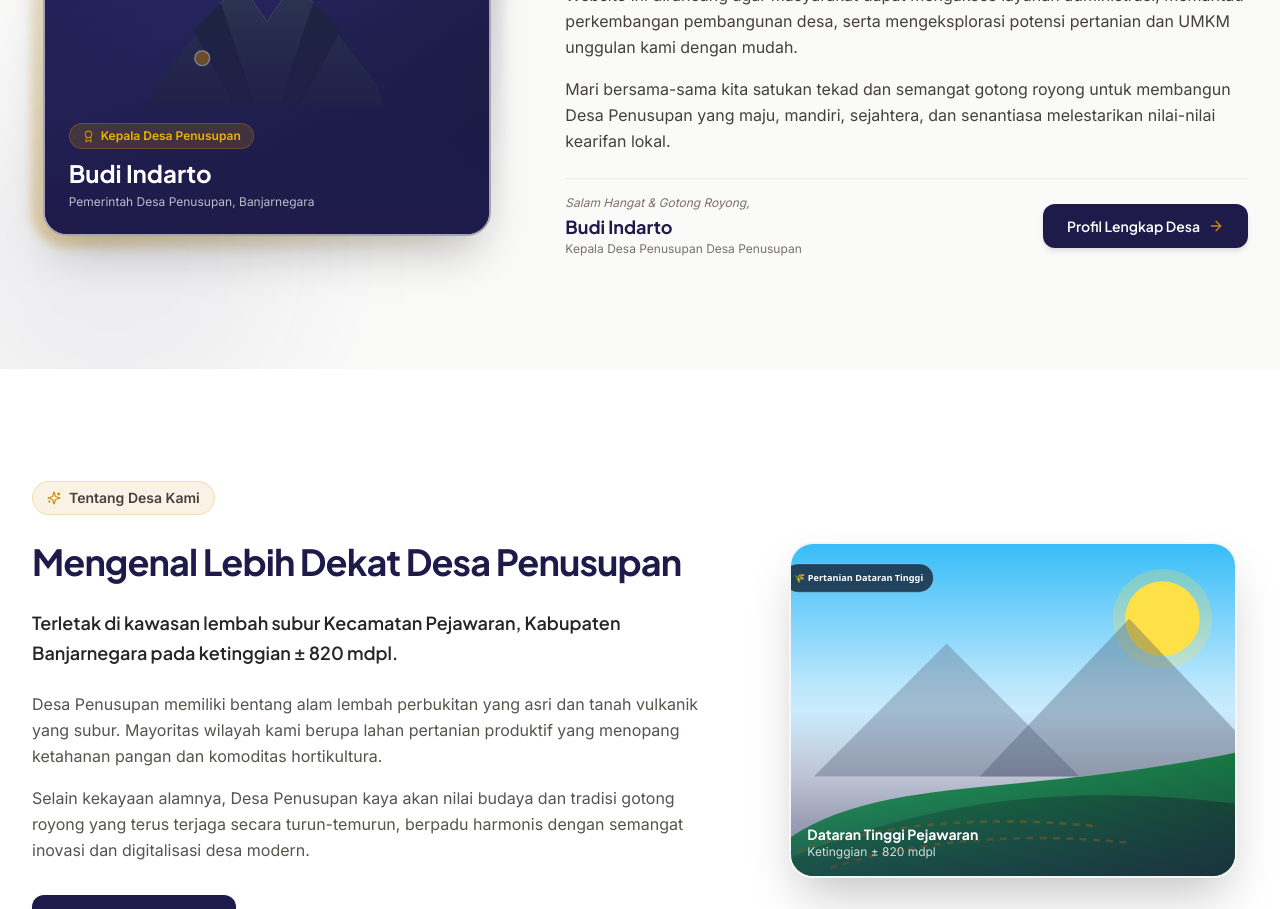
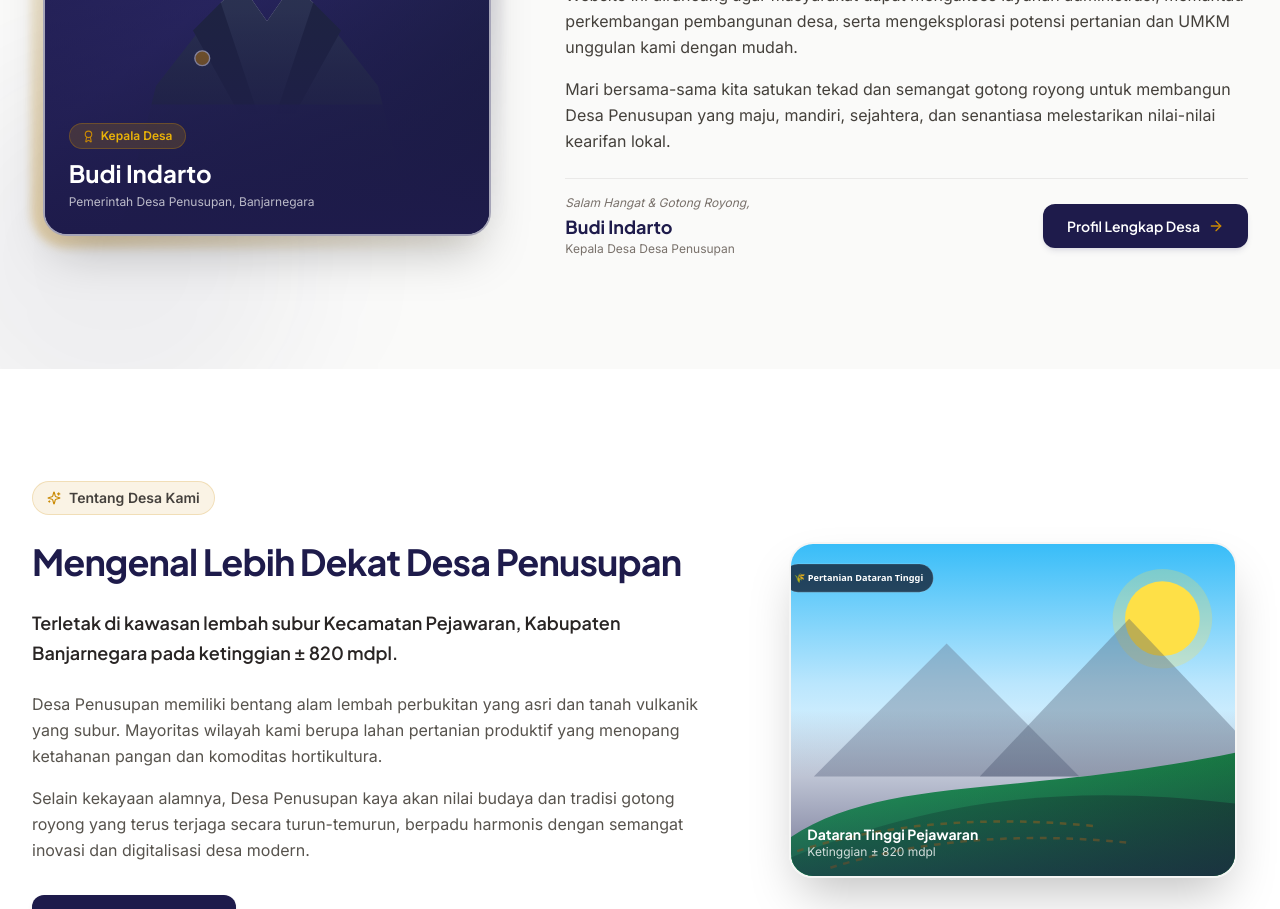
Before and after one commit to AchmadAkif/penusupan-monorepo, a Next.js app in the folder apps/web/: page / in a window 1280 px wide. Shown: the part 1320-2229 px from the top of the page. Built offline with nearby package versions, Linux system fonts and the light colour scheme.

Commit message:
fix: fix double typography

```diff
--- a/apps/web/src/constants/seedData.ts
+++ b/apps/web/src/constants/seedData.ts
@@ -73,7 +73,7 @@ export const DEFAULT_VILLAGE_STATS: StatItem[] = [
 // ── 3. Village Head Greeting & Info ──
 export const DEFAULT_VILLAGE_HEAD: Required<VillageHeadGreetingProps> = {
   name: 'Budi Indarto',
-  role: 'Kepala Desa Penusupan',
+  role: 'Kepala Desa',
   period: 'Masa Bakti 2019 – 2025',
   photoUrl: '/images/village-head-placeholder.svg',
   greetingTitle:
```
